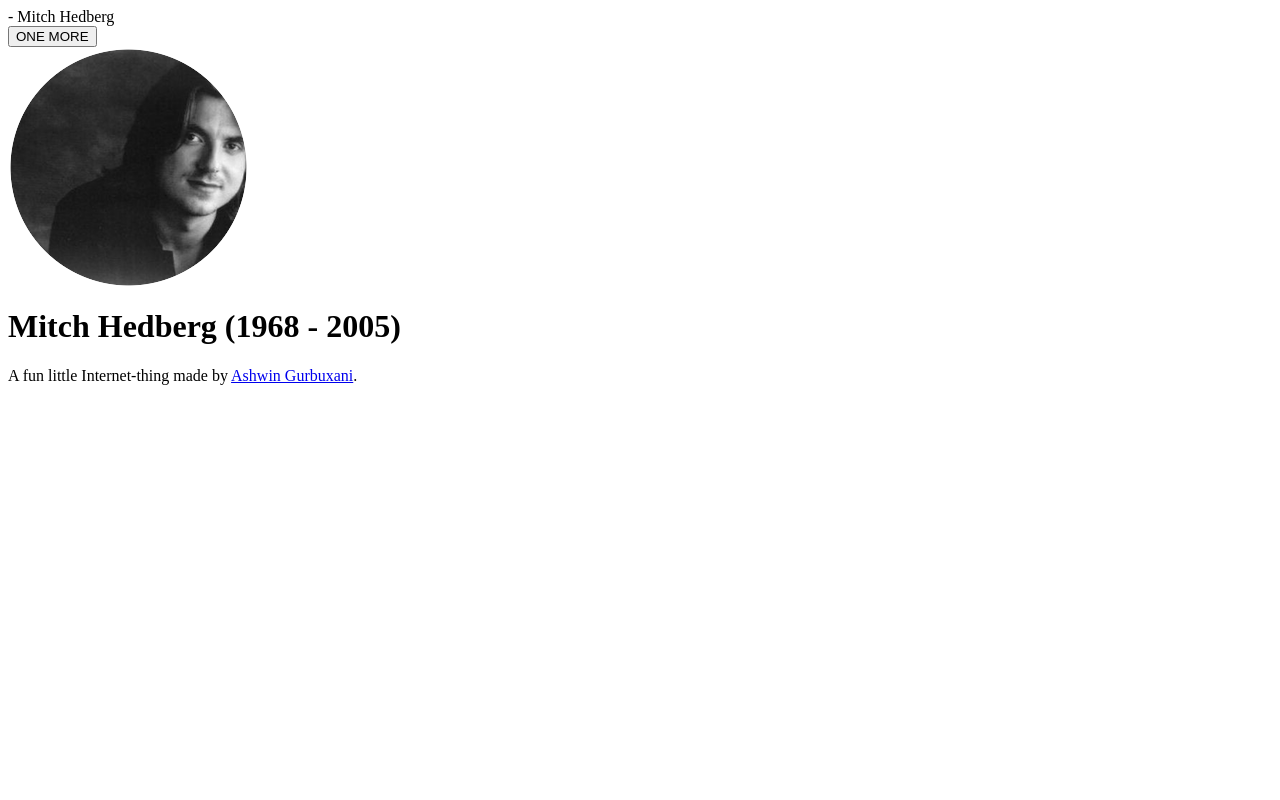
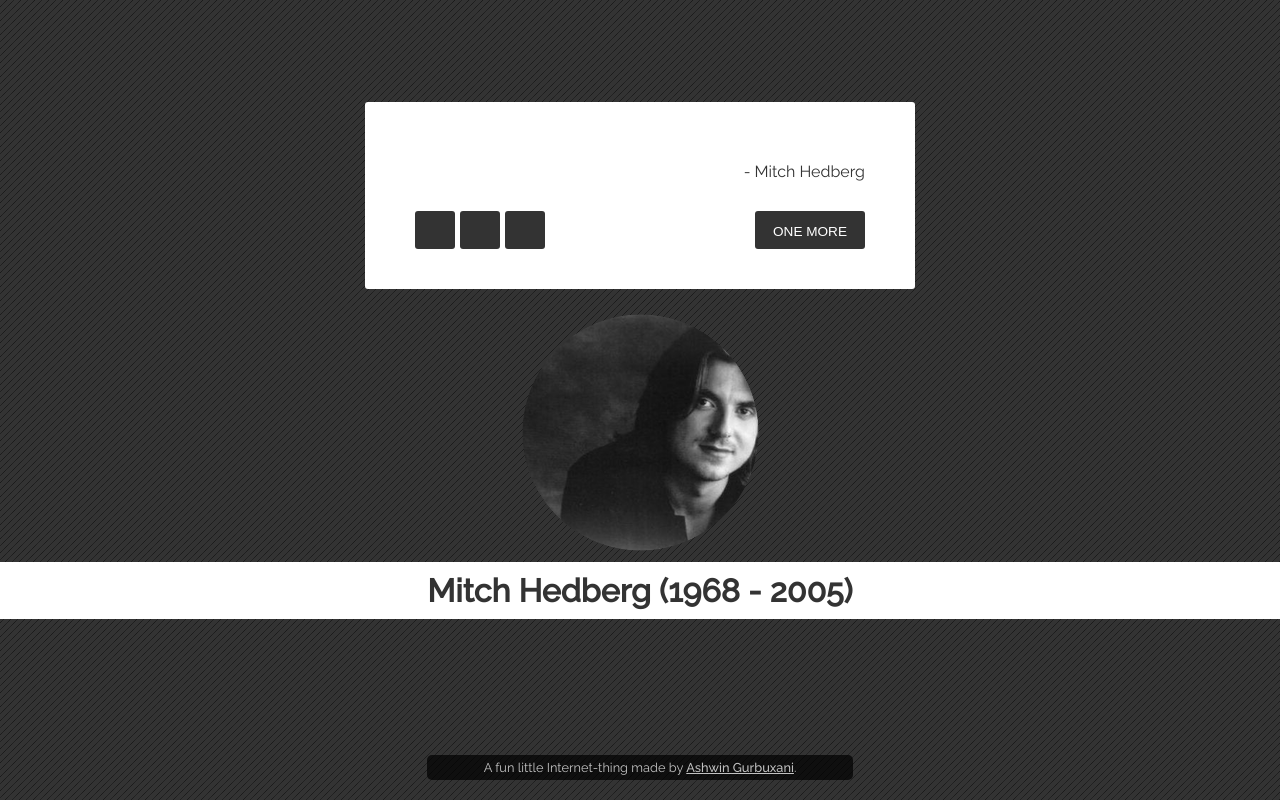
Before and after one commit to gurbuxani/The-Mitch-Machine, a plain HTML site: page index.html in a window 1280 px wide. Drawn offline with Linux system fonts and the light colour scheme.

Commit message:
link /style.css/

```diff
--- a/index.html
+++ b/index.html
@@ -1,4 +1,6 @@
-  <div class="quote-box">
+<link rel="stylesheet" type="text/css" href="/style.css"/>
+
+<div class="quote-box">
   <div class="quote-text">
     <i class="fa fa-quote-left"> </i><span id="text"></span>
   </div>
```
